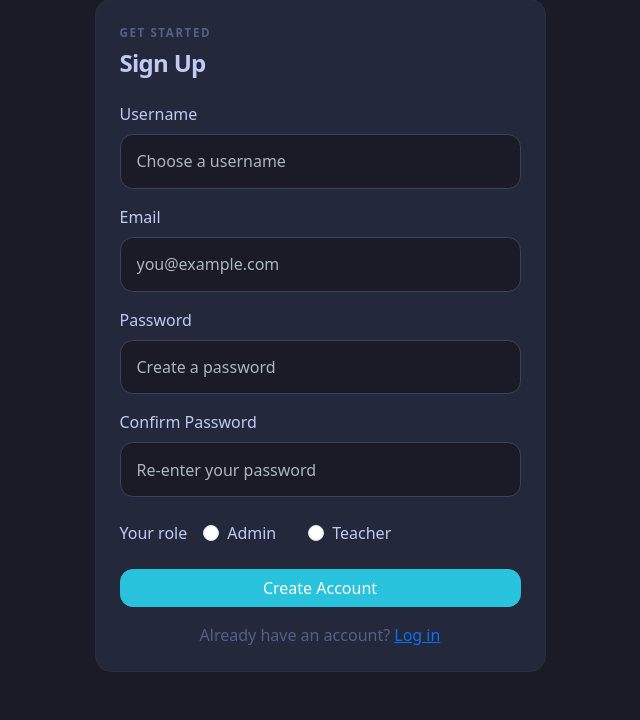
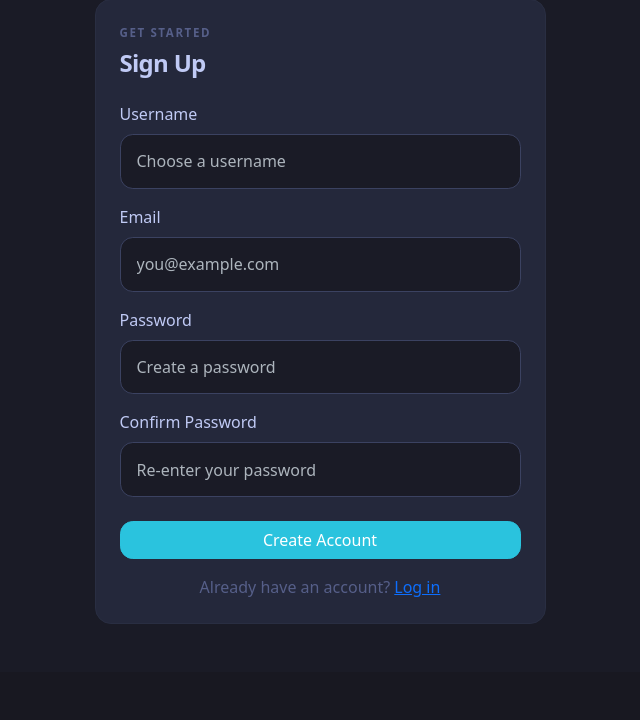
Before and after one commit to AhhadQamar/SmartStudentPerformanceSystem, a Flask app: page /register in a window 1280 px wide. Shown: the part 156-876 px from the top of the page, without its empty margins (320-960 px from the left). After the commit the page ends 780 px from the top, so only its background shows below. Run offline with Flask 3, Linux system fonts and the light colour scheme.

Commit message:
removed the abilty to signup as an admin that account is only seeded and all other new users will be given the role of the teacher
wip

```diff
--- a/app/__init__.py
+++ b/app/__init__.py
@@ -1,3 +1,5 @@
+import os
+
 from flask import Flask
 from werkzeug.security import generate_password_hash
 
@@ -11,7 +13,7 @@ def create_app():
     app.config["SQLALCHEMY_DATABASE_URI"] = "sqlite:///students.db"
 
     app.config["SQLALCHEMY_TRACK_MODIFICATIONS"] = False
-    app.config["SECRET_KEY"] = "bc230216165"
+    app.config["SECRET_KEY"] = os.environ.get("SECRET_KEY", "dev")
 
     db.init_app(app)
     app.register_blueprint(main)
--- a/app/routes.py
+++ b/app/routes.py
@@ -8,7 +8,7 @@ from werkzeug.security import check_password_hash, generate_password_hash
 from .constants import ROLE_ADMIN, ROLE_TEACHER
 from .extensions import db
 from .models import Student, User
-from .utils import calculate_percentage
+from .utils import calculate_percentage, check_password_rules
 
 # setting up the main blueprint for the app.
 main = Blueprint("main", __name__)
@@ -97,14 +97,16 @@ def register():
         email = request.form.get("email", "").strip()
         password = request.form.get("password", "").strip()
         confirm_password = request.form.get("confirm_password", "").strip()
-        role_input = request.form.get("role", "user").strip().lower()
         if not username or not email or not password or not confirm_password:
             flash("All fields are required.", "danger")
             return redirect(url_for("main.register"))
-        if role_input == "admin":
-            role = ROLE_ADMIN
-        elif role_input == "teacher":
-            role = ROLE_TEACHER
+        # Admin accounts are created by the seed script instead.
+        role = ROLE_TEACHER
+        # Check the password rules (the function lives in utils.py).
+        password_problem = check_password_rules(password)
+        if password_problem:
+            flash(password_problem, "danger")
+            return redirect(url_for("main.register"))
         else:
             flash("Invalid role selected.", "danger")
             return redirect(url_for("main.register"))
--- a/app/templates/register.html
+++ b/app/templates/register.html
@@ -1,5 +1,9 @@
-{% extends 'base.html' %} {% block title %}Sign Up | Smart Student Performance
-System{% endblock %} {% block content %}
+{% extends 'base.html' %}
+{% block title %}
+  Sign Up | Smart Student Performance
+  System
+{% endblock %}
+{% block content %}
   <div class="row  justify-content-center">
     <div class="col-lg-5">
       <div class="surface-card p-4 shadow-md">
@@ -8,66 +12,41 @@ System{% endblock %} {% block content %}
         <form method="POST">
           <div class="mb-3">
             <label class="form-label" for="username">Username</label>
-          <input
-            class="form-control form-control-soft"
+            <input class="form-control form-control-soft"
                    type="text"
                    name="username"
                    id="username"
                    placeholder="Choose a username"
-            required
-          />
+                   required />
           </div>
           <div class="mb-3">
             <label class="form-label" for="email">Email</label>
-          <input
-            class="form-control form-control-soft"
+            <input class="form-control form-control-soft"
                    type="email"
                    name="email"
                    id="email"
                    placeholder="you@example.com"
-            required
-          />
+                   required />
           </div>
           <div class="mb-3">
             <label class="form-label" for="password">Password</label>
-          <input
-            class="form-control form-control-soft"
+            <input class="form-control form-control-soft"
                    type="password"
                    name="password"
                    id="password"
                    placeholder="Create a password"
-            required
-          />
+                   required />
           </div>
           <div class="mb-4">
-          <label class="form-label" for="confirm_password"
-            >Confirm Password</label
-          >
-          <input
-            class="form-control form-control-soft"
+            <label class="form-label" for="confirm_password">Confirm Password</label>
+            <input class="form-control form-control-soft"
                    type="password"
                    name="confirm_password"
                    id="confirm_password"
                    placeholder="Re-enter your password"
-            required
-          />
+                   required />
           </div>
-      <div class="mb-4">
-  <div class="d-flex align-items-center flex-wrap gap-3">
-    <span class="form-label mb-0">Your role</span>
-    <div class="form-check form-check-inline mb-0">
-      <input class="form-check-input" type="radio" name="role" id="role-admin" value="admin" required />
-      <label class="form-check-label" for="role-admin">Admin</label>
-    </div>
-    <div class="form-check form-check-inline mb-0">
-      <input class="form-check-input" type="radio" name="role" id="role-teacher" value="teacher" required />
-      <label class="form-check-label" for="role-teacher">Teacher</label>
-    </div>
-  </div>
-</div>
-        <button class="btn btn-primary w-100" type="submit">
-          Create Account
-        </button>
+          <button class="btn btn-primary w-100" type="submit">Create Account</button>
         </form>
         <p class="text-muted text-center mt-3 mb-0">
           Already have an account?
```
Also changed, not shown: 1 other file. Lines whose indentation alone changed are shown as unchanged.
